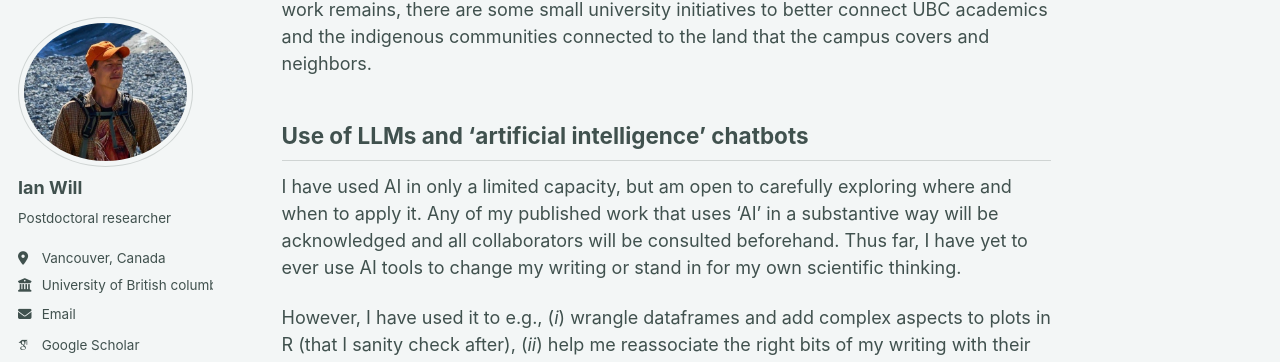
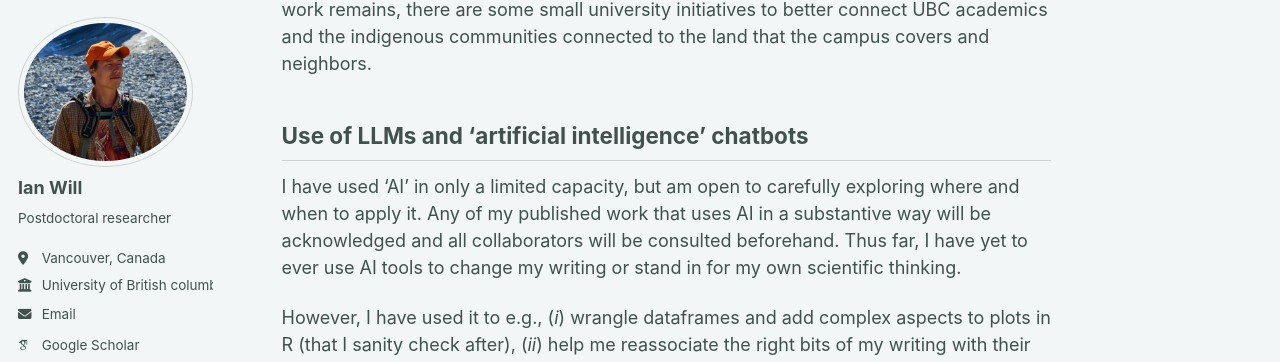
Before and after one commit to igwill/igwill.github.io, a Jekyll site: the page built from _pages/ethics.md, in a window 1280 px wide and 900 px high, scrolled down 641 px. Shown: the part 84-446 px from the top of the window. Built offline with Jekyll 4.4.1, drawn with Linux system fonts in a browser that asks for light colours; some web fonts are replaced; a script bundle is joined from its source files by our own code; library files that are not in the unit come from our copies.

```diff
--- a/_pages/ethics.md
+++ b/_pages/ethics.md
@@ -15,7 +15,7 @@ My current institute is housed on the UBC Point Gray (Vancouver) campus that is
 
 Use of LLMs and 'artificial intelligence' chatbots
 ------
-I have used AI in only a limited capacity, but am open to carefully exploring where and when to apply it. Any of my published work that uses 'AI' in a substantive way will be acknowledged and all collaborators will be consulted beforehand. Thus far, I have yet to ever use AI tools to change my writing or stand in for my own scientific thinking.
+I have used 'AI' in only a limited capacity, but am open to carefully exploring where and when to apply it. Any of my published work that uses AI in a substantive way will be acknowledged and all collaborators will be consulted beforehand. Thus far, I have yet to ever use AI tools to change my writing or stand in for my own scientific thinking.
 
 However, I have used it to e.g., (_i_) wrangle dataframes and add complex aspects to plots in R (that I sanity check after), (_ii_) help me reassociate the right bits of my writing with their references after a citation manager spasm (that I check after), (_iii_) ballpark estimate plausible cell count to optical density correlations while setting up some lab pilots, or (_iv_) layout draft html code for the [Career Map](https://igwill.github.io/map/) page on this website (for which I learned just enough html to modify to my needs after). I’m open to learning more to smartly use, but not overly rely upon, this emerging technology. For now I treat it like a well-meaning and hard-working assistant, rather than an expert collaborator. If only it could also go pick up coffee too.
 
```
